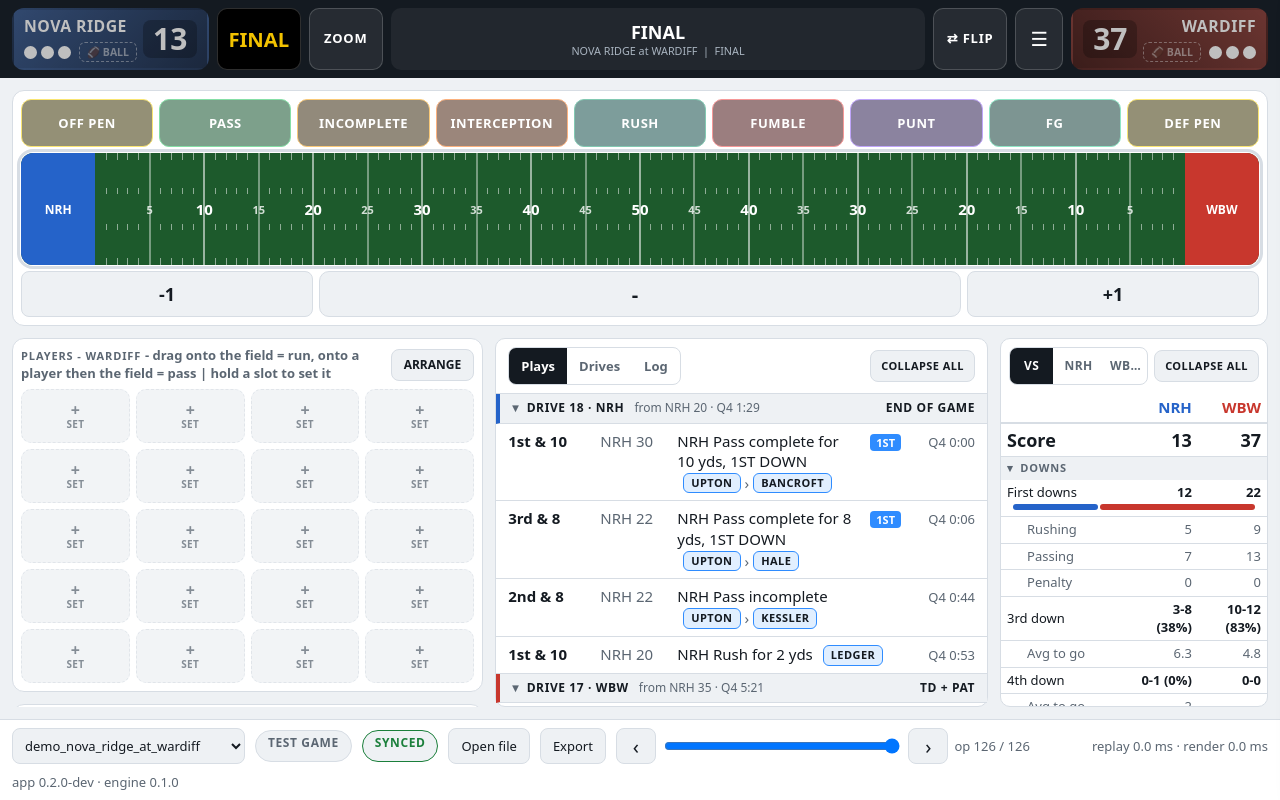
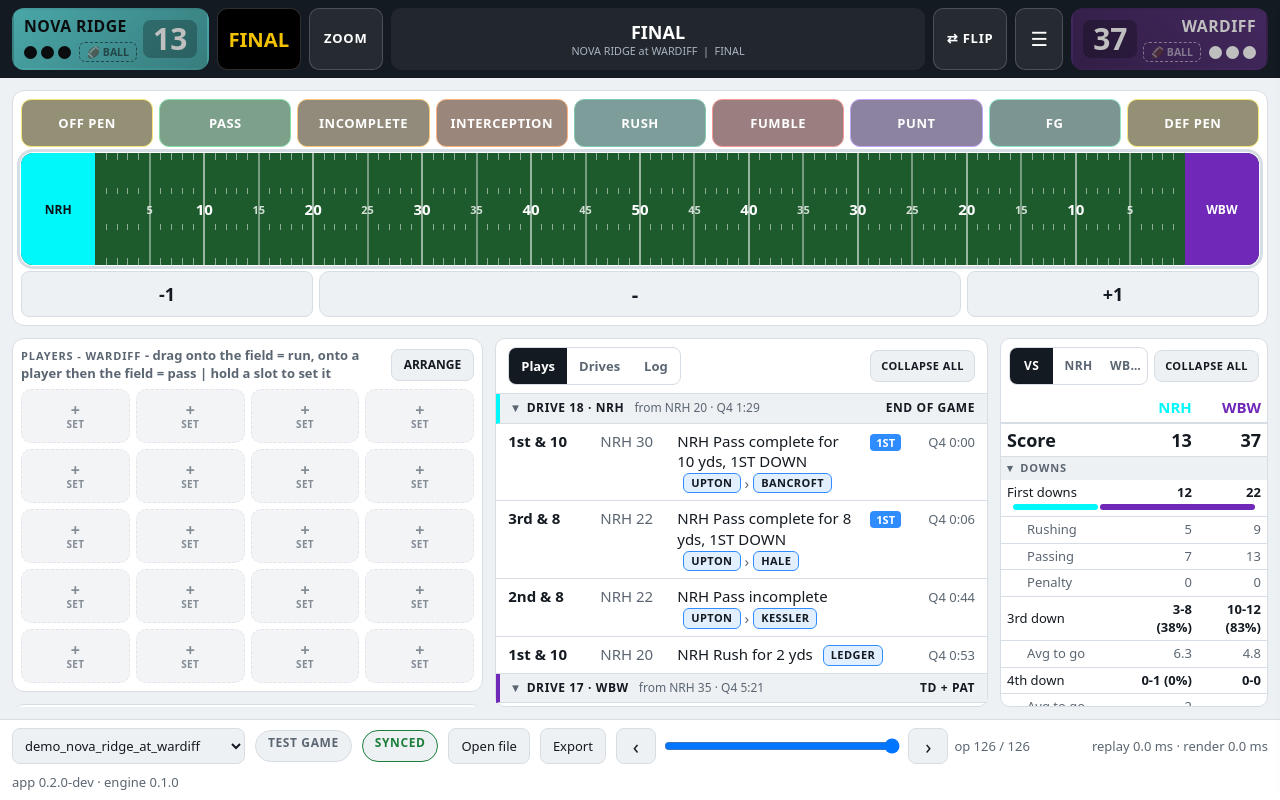
Before and after one commit to krisb79/scorebook, a plain HTML site: page app/index.html in a window 1280 px wide. Drawn offline with Linux system fonts and the light colour scheme; no server answers.

Commit message:
Publish the stats app from PLAYBOOK 2e3bd93

```diff
--- a/app/app.css
+++ b/app/app.css
@@ -6,6 +6,7 @@
   --good: #1b7f3b; --bad: #b3261e;
   --grass: #3d8b40; --grass-line: rgba(255,255,255,.85); --grass-tick: rgba(255,255,255,.55);
   --strip-bg: #141a21; --strip-fg: #ffffff; --strip-muted: #a9b4c0;
+  --away-ink: #ffffff; --home-ink: #ffffff;    /* text on the team colours (app.js sets them with the teams' colours) */
   --r: 10px;
   color-scheme: light;
 }
@@ -46,8 +47,8 @@ button { font: inherit; color: inherit; }
   padding: 6px 10px; border-radius: 12px; border: 2px solid transparent;
   transition: filter .15s, border-color .15s;
 }
-.sb.away { background: linear-gradient(135deg, var(--away), color-mix(in srgb, var(--away) 55%, #000)); }
-.sb.home { background: linear-gradient(225deg, var(--home), color-mix(in srgb, var(--home) 55%, #000)); flex-direction: row-reverse; }
+.sb.away { background: linear-gradient(135deg, var(--away), color-mix(in srgb, var(--away) 75%, #000)); color: var(--away-ink); }
+.sb.home { background: linear-gradient(225deg, var(--home), color-mix(in srgb, var(--home) 75%, #000)); flex-direction: row-reverse; color: var(--home-ink); }
 .sb:not(.has) { filter: saturate(.5) brightness(.75); }
 .sb.has { border-color: #fff; }
 .sb .info { display: flex; flex-direction: column; gap: 5px; min-width: 0; cursor: pointer; }
@@ -56,10 +57,10 @@ button { font: inherit; color: inherit; }
 .sb .tor { display: flex; align-items: center; gap: 8px; }
 .sb.home .tor { flex-direction: row-reverse; }
 .sb .dots { display: flex; gap: 4px; }
-.sb .dot { width: 13px; height: 13px; border-radius: 50%; background: #fff; border: 2px solid #fff; cursor: pointer; }
+.sb .dot { width: 13px; height: 13px; border-radius: 50%; background: currentColor; border: 2px solid currentColor; cursor: pointer; }
 .sb .dot.used { background: transparent; opacity: .6; }
-.sb .bt { font-size: .7em; font-weight: 800; padding: 2px 7px; border-radius: 6px; border: 1.5px dashed rgba(255,255,255,.45); color: rgba(255,255,255,.55); white-space: nowrap; }
-.sb.has .bt { background: #fff; color: #141a21; border: 1.5px solid #fff; }
+.sb .bt { font-size: .7em; font-weight: 800; padding: 2px 7px; border-radius: 6px; border: 1.5px dashed currentColor; opacity: .55; white-space: nowrap; }
+.sb.has .bt { background: #fff; color: #141a21; border: 1.5px solid #fff; opacity: 1; }
 .sb .sc {
   font-size: 2em; font-weight: 900; line-height: 1; font-variant-numeric: tabular-nums;
   background: rgba(0,0,0,.25); border: 0; border-radius: 8px; padding: 4px 10px; min-width: 2ch; cursor: pointer; color: #fff;
@@ -197,8 +198,8 @@ button { font: inherit; color: inherit; }
 .erow { display: flex; align-items: center; gap: 8px; }
 .erow .sp { flex: 1; }
 .seg.poss button { min-width: 72px; min-height: 44px; font-size: 15px; font-weight: 800; }
-.seg.poss button.away.on { background: var(--away); color: #fff; }
-.seg.poss button.home.on { background: var(--home); color: #fff; }
+.seg.poss button.away.on { background: var(--away); color: var(--away-ink); }
+.seg.poss button.home.on { background: var(--home); color: var(--home-ink); }
 .seg button:disabled, .types button:disabled, .tog:disabled, .btn:disabled, .stepper button:disabled { opacity: .35; cursor: default; }
 .btn.undo { font-weight: 800; }
 .emode {
@@ -343,8 +344,8 @@ body.dragging-play { user-select: none; -webkit-user-select: none; cursor: grabb
 .cardLbl .hint { text-transform: none; letter-spacing: 0; font-weight: 600; }
 .card button:not(.btn) { font: inherit; color: inherit; background: var(--bg); border: 1px solid var(--line); border-radius: 10px; min-height: 46px; font-weight: 700; cursor: pointer; padding: 4px 8px; }
 .card button.on:not(.btn) { background: var(--fg); color: var(--panel); border-color: var(--fg); }
-.card button.away.on { background: var(--away); border-color: var(--away); color: #fff; }
-.card button.home.on { background: var(--home); border-color: var(--home); color: #fff; }
+.card button.away.on { background: var(--away); border-color: var(--away); color: var(--away-ink); }
+.card button.home.on { background: var(--home); border-color: var(--home); color: var(--home-ink); }
 .card button:active { filter: brightness(.88); }
 .card button.big { min-height: 54px; font-size: 16px; font-weight: 800; }
 .card button.primary { background: var(--good); border-color: var(--good); color: #fff; }
@@ -365,7 +366,7 @@ body.dragging-play { user-select: none; -webkit-user-select: none; cursor: grabb
 .field.has-home { outline-color: var(--home); }
 .field .ez { position: absolute; top: 0; bottom: 0; width: 6%; background: #14422a; display: grid; place-items: center; font-size: 12px; font-weight: 800; text-align: center; line-height: 1.1; }
 .field .ez.l { left: 0; } .field .ez.r { right: 0; }
-.field .ez.away { background: var(--away); } .field .ez.home { background: var(--home); }
+.field .ez.away { background: var(--away); color: var(--away-ink); } .field .ez.home { background: var(--home); color: var(--home-ink); }
 .field .ez.cut { font-size: 10px; color: rgba(255,255,255,.75); }
 .field .gl { position: absolute; top: 0; bottom: 0; width: 2px; margin-left: -1px; background: rgba(255,255,255,.55); pointer-events: none; }
 .field .gl.five { background: rgba(255,255,255,.4); }
--- a/app/js/app.js
+++ b/app/js/app.js
@@ -177,10 +177,34 @@ var App = (function () {
 
     // ------------------------------------------------------------ render
 
+    // The teams' own colours (the team list: PLAYBOOK's team files, or the online demo teams) instead of the
+    // default blue / red, with black or white text on each, whichever reads.
+    var painted = "";
+    function teamColors(codes) {
+        var css = document.documentElement.style, key = "", parts = {};
+        ["AWAY", "HOME"].forEach(function (side) {
+            var t = typeof Teams !== "undefined" && codes ? Teams.get(codes[side]) : null, c = t && t.color ? String(t.color).trim() : "";
+            if (/^[0-9a-f]{6}$/i.test(c)) { c = "#" + c; }
+            parts[side] = /^#[0-9a-f]{6}$/i.test(c) ? c : "";
+            key += parts[side] + "|";
+        });
+        if (key === painted) { return; }
+        painted = key;
+        ["AWAY", "HOME"].forEach(function (side) {
+            var v = side === "AWAY" ? "--away" : "--home", c = parts[side], n, lum;
+            if (!c) { css.removeProperty(v); css.removeProperty(v + "-ink"); return; }
+            n = parseInt(c.slice(1), 16);
+            lum = ((n >> 16) * 299 + ((n >> 8) & 255) * 587 + (n & 255) * 114) / 1000;
+            css.setProperty(v, c);
+            css.setProperty(v + "-ink", lum > 150 ? "#0b1017" : "#ffffff");
+        });
+    }
+
     function refresh() {
         var t0 = performance.now(), t1, t2, ops = game.ops.length === ui.upTo ? game.ops : game.ops.slice(0, ui.upTo);
         events = StatsOps.effective(ops);
         result = StatsEngine.replay(game.setup || {}, events);
+        teamColors(result.codes);
         t1 = performance.now();
         View.render(result, ui, Entry.fieldSituation(), events);
         Entry.render();
--- a/app/sw.js
+++ b/app/sw.js
@@ -7,7 +7,7 @@
  * (/stats/op, /stats/ops, /stats/v) are never cached.
  * Service workers only run on https:// or localhost (a browser rule).
  */
-var CACHE = "statsapp-shell-33";
+var CACHE = "statsapp-shell-34";
 var SHELL = [
     "./", "index.html", "app.css",
     "js/store.js", "js/sync.js", "js/format.js", "js/keypad.js", "js/field.js", "js/view.js",
```
